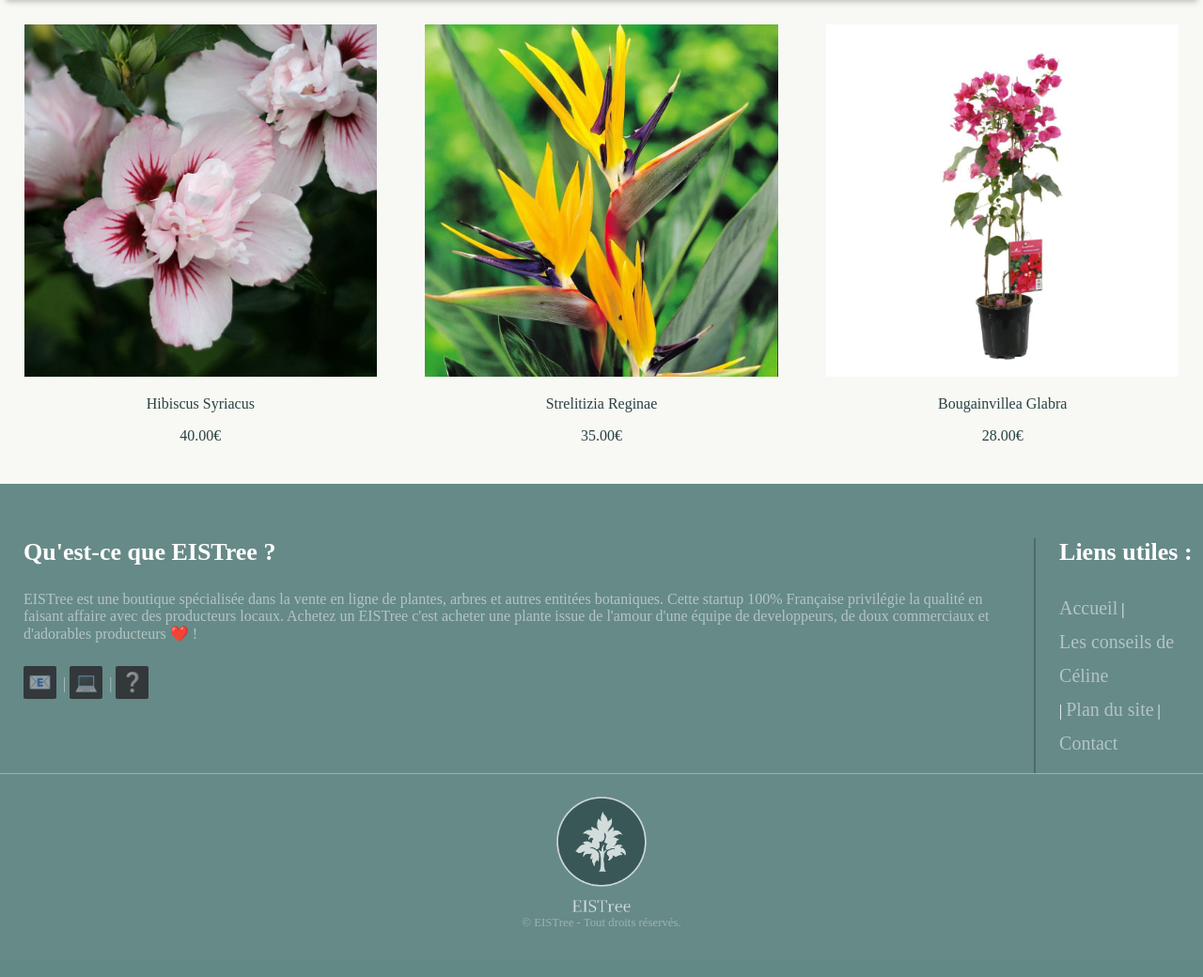
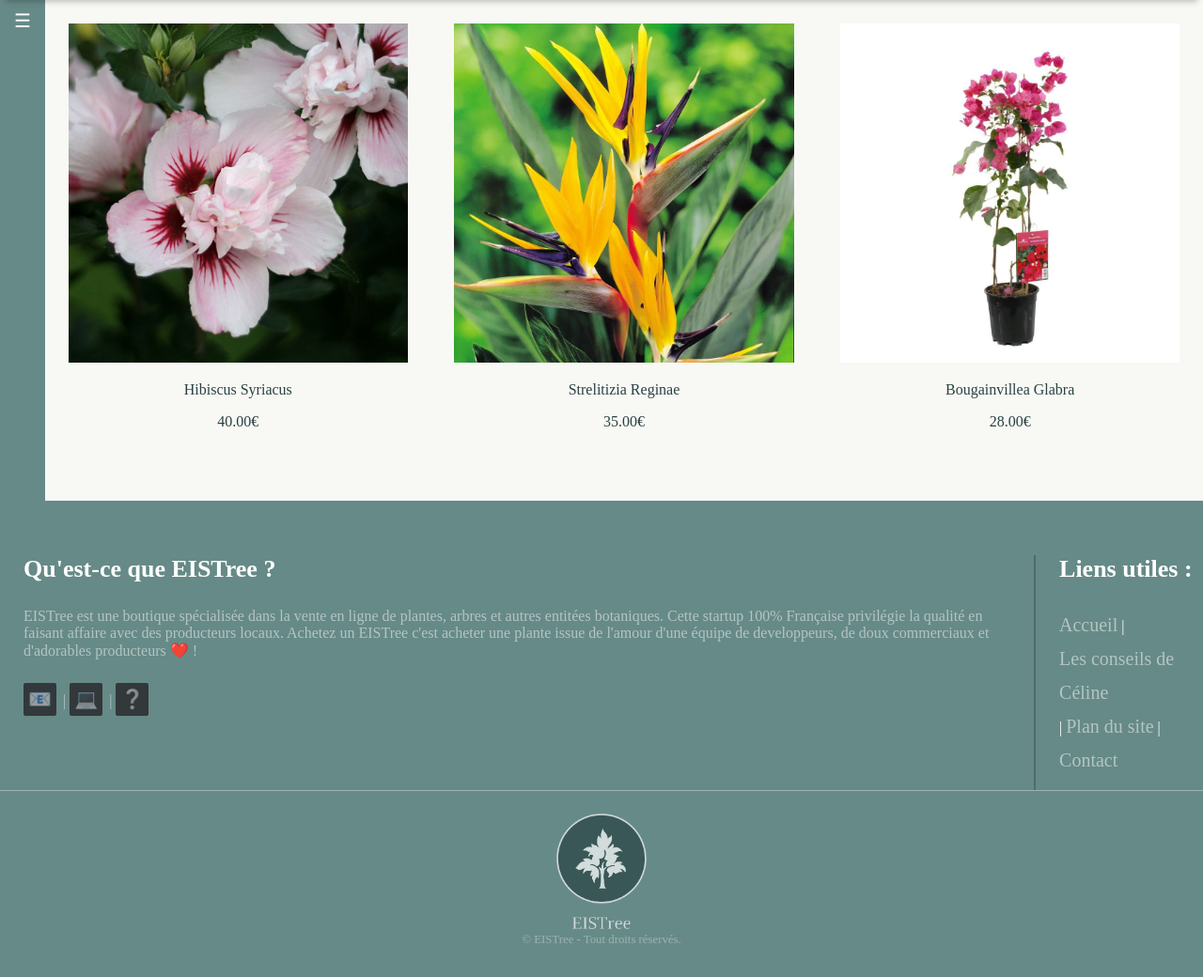
Before and after one commit to Bretzoule/eistree, a PHP site: page /listesproduits/plantesfleuries.html in a window 1280 px wide. Shown: the part 198-1238 px from the top of the page at 94% size. Before the commit the page ends 1184 px from the top, so only its background shows below. Run offline with PHP 8.4, Linux system fonts and the light colour scheme.

Commit message:
Ajout side bar contenant les "filtres" et la possibilité d'afficher ou non les stocks

```diff
--- a/index.css
+++ b/index.css
@@ -26,7 +26,7 @@ html, body {
 }
 
 .menu {
-    z-index: 1;
+    z-index: 2;
     position: sticky;
     top: 0;
     -webkit-box-shadow: 0 8px 6px -6px black;
@@ -592,3 +592,139 @@ header>.navbar {
         margin: 0;
     }
 }
+
+/* The switch - the box around the slider */
+.switch {
+    position: relative;
+    display: inline-block;
+    width: 30px;
+    height: 17px;
+  }
+
+  /* Hide default HTML checkbox */
+  .switch input {
+    opacity: 0;
+    width: 0;
+    height: 0;
+  }
+
+  /* btn Slide */
+  .btnSlide {
+    position: absolute;
+    cursor: pointer;
+    top: 0;
+    left: 0;
+    right: 0;
+    bottom: 0;
+    background-color: #ccc;
+    -webkit-transition: .4s;
+    transition: .4s;
+  }
+
+  .btnSlide:before {
+    position: absolute;
+    content: "";
+    height: 13px;
+    width: 13px;
+    left: 2px;
+    bottom: 2px;
+    background-color: white;
+    -webkit-transition: .4s;
+    transition: .4s;
+  }
+
+  input:checked + .btnSlide {
+    background-color: #4E7C7E;
+  }
+
+  input:focus + .btnSlide {
+    box-shadow: 0 0 1px #7ea6a8;
+  }
+
+  input:checked + .btnSlide:before {
+    -webkit-transform: translateX(13px);
+    -ms-transform: translateX(13px);
+    transform: translateX(13px);
+  }
+
+  /* Rounded sliders */
+  .btnSlide.round {
+    border-radius: 34px;
+  }
+
+  .btnSlide.round:before {
+    border-radius: 50%;
+  }
+
+.stock {
+    visibility: hidden;
+}
+
+.Filtres {
+    padding: 10px;
+    display: flex;
+    flex-direction: column;
+
+}
+
+.nomitem {
+    padding-right: 10px
+}
+
+.filtreSubItem {
+    padding: 10px;
+    display: flex;
+    flex-direction: row;
+
+}
+
+/* sidepanel */
+
+.sidepanel  {
+    width: 0;
+    z-index: 1;
+    position: absolute;
+    height: 150px;
+    background-color: #668A87;
+    overflow-x: hidden;
+    transition: 0.5s;
+    padding-top: 60px;
+    border-bottom-right-radius: 10px;
+  }
+
+  .sidepanel a {
+    padding: 8px 8px 8px 32px;
+    text-decoration: none;
+    font-size: 25px;
+    color: #818181;
+    display: block;
+    transition: 0.3s;
+  }
+
+  .sidepanel a:hover {
+    color: #f1f1f1;
+  }
+
+  .sidepanel .closebtn {
+    position: absolute;
+    top: 0;
+    right: 25px;
+    font-size: 36px;
+  }
+
+  .openbtn {
+    font-size: 20px;
+    cursor: pointer;
+    background-color: #668A87;
+    color: white;
+    padding: 10px 15px;
+    border: none;
+  }
+
+  .openbtn:hover {
+    background-color:#627779;
+  }
+
+.fondsidepanel {
+    background-color:#668A87 ;
+}
--- /dev/null
+++ b/listesproduits/listesproduits.js
@@ -0,0 +1,15 @@
+function changeVisibility() {
+    if (document.getElementById('stocksCheckbox').checked) {
+        Array.from(document.getElementsByClassName("stock")).forEach(item => item.style.visibility = "visible");
+    } else {
+        Array.from(document.getElementsByClassName("stock")).forEach(item => item.style.visibility = "hidden");
+    }
+}
+
+function openNav() {
+    document.getElementById("mySidepanel").style.width = "150px";
+  }
+
+  function closeNav() {
+    document.getElementById("mySidepanel").style.width = "0";
+  }
--- a/listesproduits/plantesfleuries.html
+++ b/listesproduits/plantesfleuries.html
@@ -7,6 +7,7 @@
     <meta http-equiv="X-UA-Compatible" content="IE=edge">
     <meta name="viewport" content="width=device-width, initial-scale=1.0">
     <link rel="stylesheet" href="/index.css">
+    <script src="listesproduits.js"></script>
     <title>EISTree - Recherche : Plantes fleuries</title>
 </head>
 
@@ -39,6 +40,24 @@
     </nav>
 
     <div id="page">
+        <div class="sideBlock1">
+            <div id="mySidepanel" class="sidepanel">
+                <a href="javascript:void(0)" class="closebtn" onclick="closeNav()">×</a>
+                <div class="Filtres">
+                    <h2>Filtres :</h2>
+                    <div class="filtreSubItem">
+                        <div class="nomitem">Stocks</div>
+                        <label onlick="changeVisibility()" class="switch">
+                            <input id="stocksCheckbox" onclick='changeVisibility()' type="checkbox">
+                            <span class="btnSlide round"></span>
+                        </label>
+                    </div>
+                </div>
+            </div>
+        </div>
+        <div class='fondsidepanel'>
+            <button class="openbtn" onclick="openNav()">☰</button>
+        </div>
         <div id="centerPanel">
             <section class="products">
                 <div class="product-card">
@@ -49,6 +68,7 @@
                         <div class="product-info">
                             <p>Hibiscus Syriacus</p>
                             <p>40.00€</p>
+                            <p class="stock">Stock : 100</p>
                         </div>
                     </a>
                 </div>
@@ -61,6 +81,7 @@
                         <div class="product-info">
                             <p>Strelitizia Reginae</p>
                             <p>35.00€</p>
+                            <p class="stock">Stock : 100</p>
                         </div>
                     </a>
                 </div>
@@ -73,6 +94,7 @@
                         <div class="product-info">
                             <p>Bougainvillea Glabra</p>
                             <p>28.00€</p>
+                            <p class="stock">Stock : 100</p>
                         </div>
                     </a>
                 </div>
```
Also changed, not shown: listesproduits/arbustes.html (+22 -0 lines), listesproduits/listeproduits.html (+28 -0 lines), listesproduits/plantesinterieur.html (+22 -0 lines).
